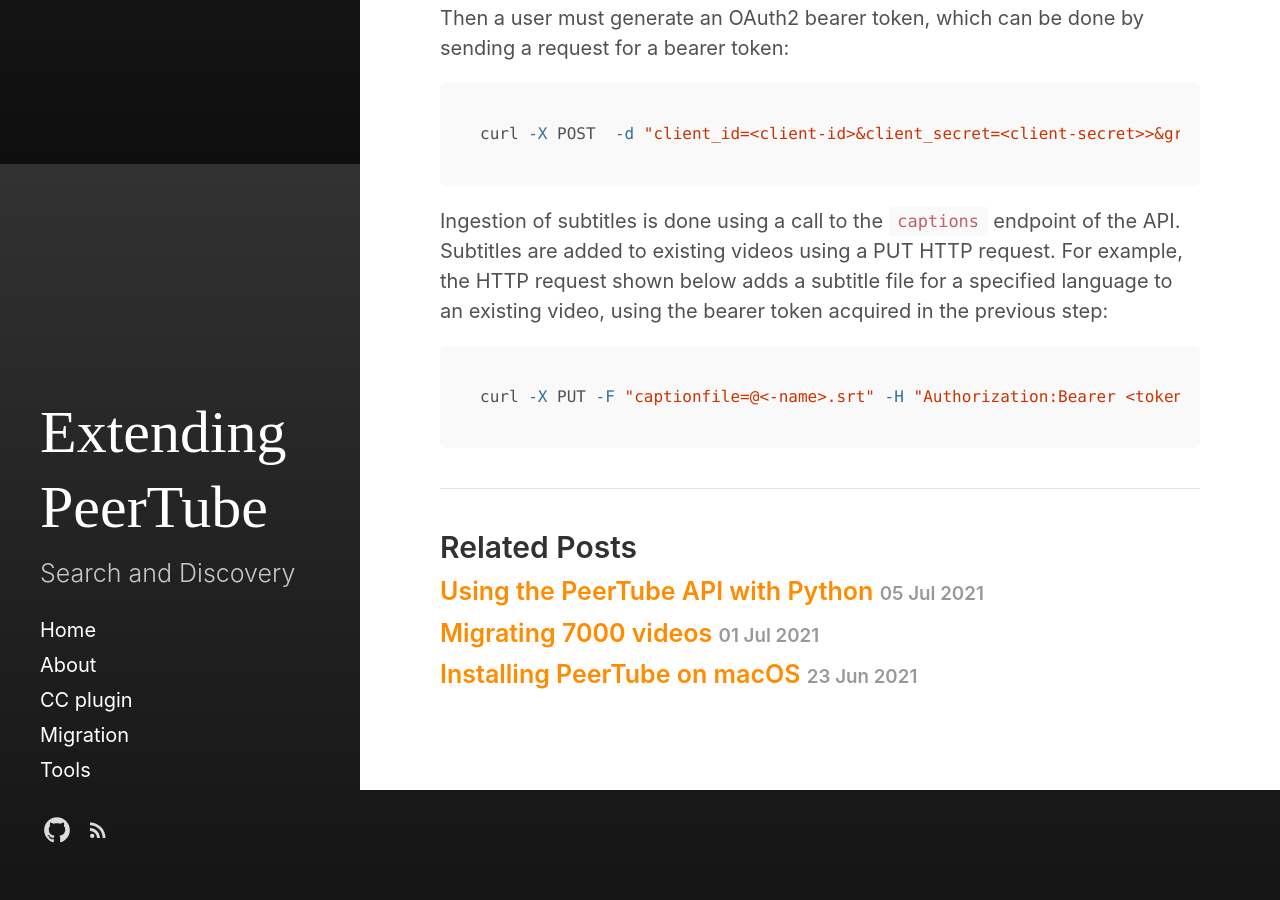
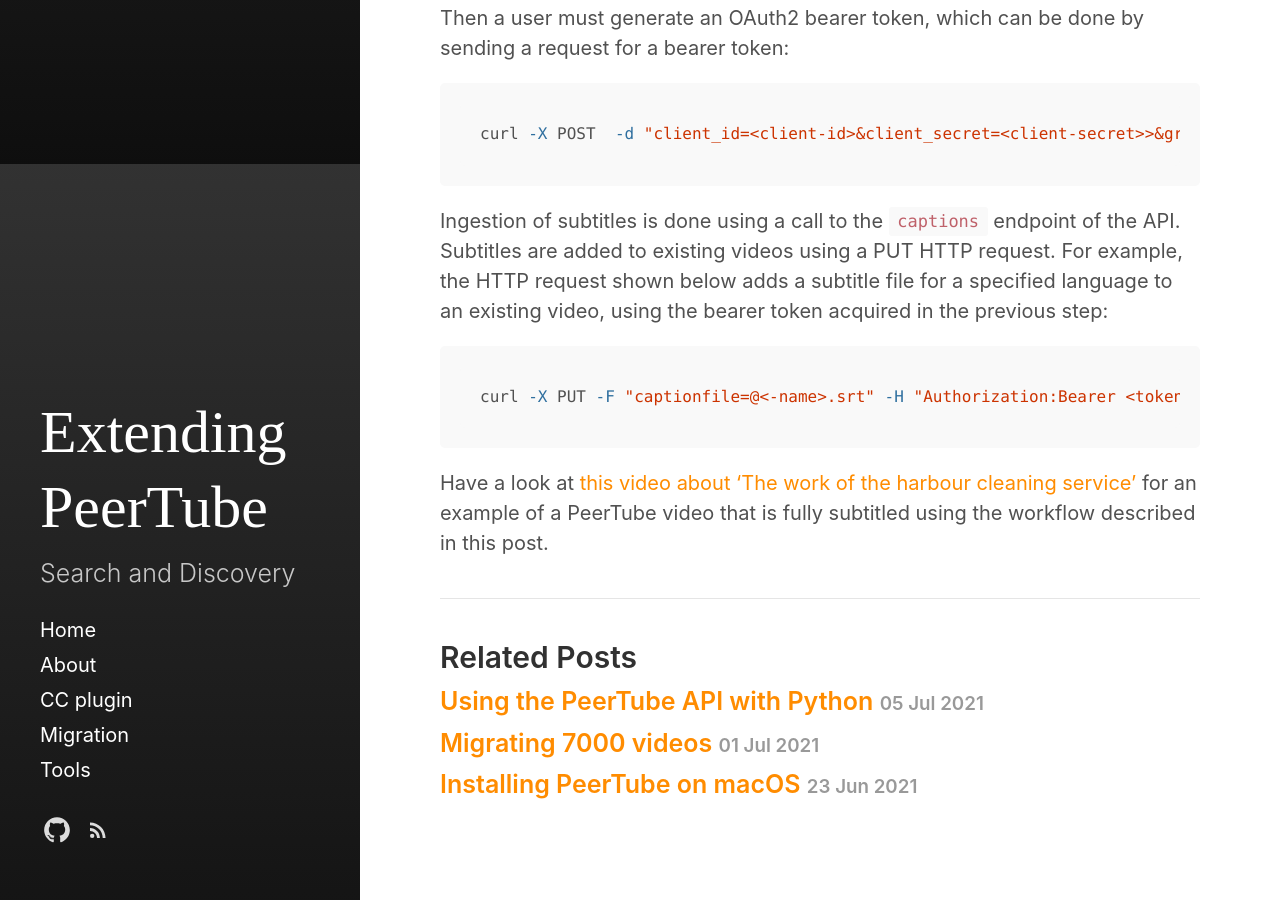
Before and after one commit to beeldengeluid/extending-peertube, a Jekyll site: the page built from _posts/2021-08-04-subtitling-video-collections-on-peertube.md, in a window 1280 px wide and 900 px high, scrolled down 3436 px. Built offline with Jekyll 4.4.1, drawn with Linux system fonts in a browser that asks for light colours.

Commit message:
add example subtitled video

````diff
--- a/_posts/2021-08-04-subtitling-video-collections-on-peertube.md
+++ b/_posts/2021-08-04-subtitling-video-collections-on-peertube.md
@@ -107,3 +107,6 @@
 ```sh
 curl -X PUT -F "captionfile=@<-name>.srt" -H "Authorization:Bearer <token>" -H "Accept:application/json" -v https://host.name.nl/api/v1/videos/<your-video-identifier>/captions/<language-tag>
 ```
+
+
+Have a look at [this video about 'The work of the harbour cleaning service'](https://peertube.beeldengeluid.nl/w/39a48fdb-c55e-46e6-9ab3-e988798c9ea7?subtitle=nl) for an example of a PeerTube video that is fully subtitled using the workflow described in this post.
````
